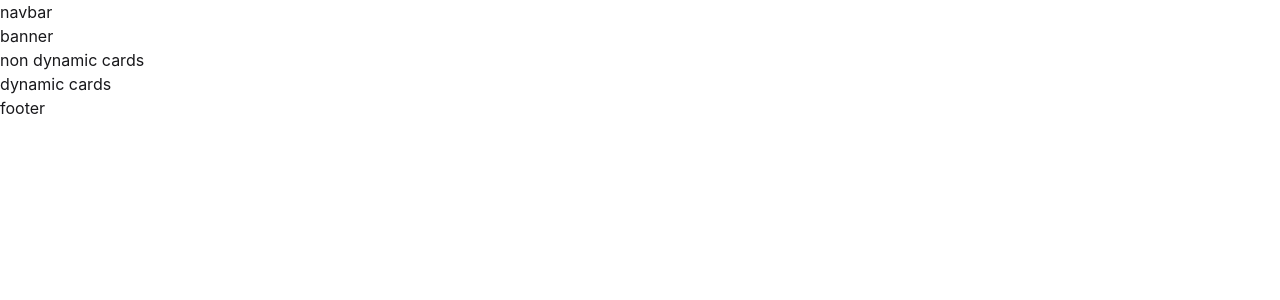
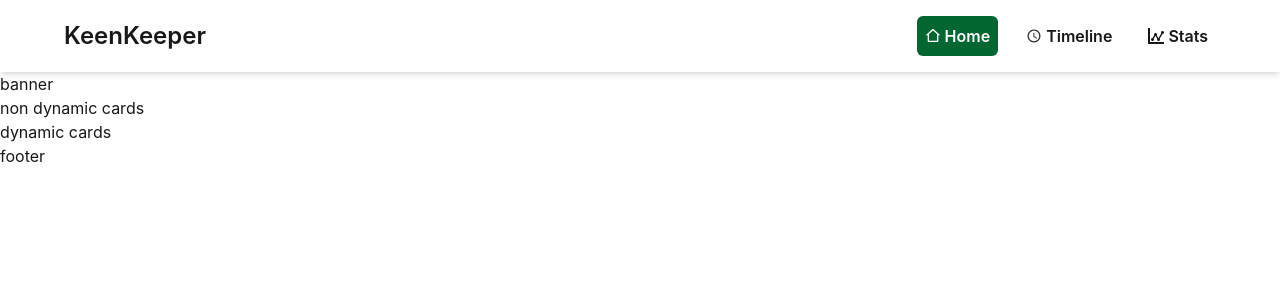
Before and after one commit to topu9872-cpu/programming-hero-a-07, a React (Vite) app: page / in a window 1280 px wide. Shown: the top 300 px of the page. Built offline with nearby package versions, Linux system fonts and the light colour scheme.

Commit message:
i completed navbar

```diff
--- a/package.json
+++ b/package.json
@@ -10,10 +10,12 @@
     "preview": "vite preview"
   },
   "dependencies": {
+    "@react-icons/all-files": "^4.1.0",
     "@tailwindcss/vite": "^4.2.2",
     "daisyui": "^5.5.19",
     "react": "^19.2.4",
     "react-dom": "^19.2.4",
+    "react-icons": "^5.6.0",
     "react-router-dom": "^7.14.0",
     "react-toastify": "^11.0.5",
     "recharts": "^3.8.1",
--- a/src/Components/MainPage/navbar/Navbar.jsx
+++ b/src/Components/MainPage/navbar/Navbar.jsx
@@ -1,9 +1,23 @@
-import React from 'react';
+
+import { ImStatsDots } from 'react-icons/im';
+import { IoMdTime } from 'react-icons/io';
+import { RiHome2Line } from 'react-icons/ri';
+import { NavLink } from 'react-router';
 
 const Navbar = () => {
     return (
-        <div>
-          navbar
+        <div className='flex justify-between items-center shadow-md py-4 px-16 mx-auto'>
+            <div className='text-2xl font-semibold'>
+
+        KeenKeeper
+            </div>
+            <div>
+                <ul className='flex gap-5'>
+                  <NavLink to='/' className={({isActive})=>`font-semibold p-2 rounded-md flex items-center gap-1 ${isActive && 'bg-green-800 text-white'}` }><RiHome2Line/>  Home</NavLink>
+                  <NavLink to='/timeline' className={({isActive})=>`font-semibold p-2 rounded-md flex items-center gap-1 ${isActive && 'bg-green-800 text-white'}` }><IoMdTime/>Timeline</NavLink>
+                  <NavLink to='/stats' className={({isActive})=>`font-semibold p-2 rounded-md flex items-center gap-1 ${isActive && 'bg-green-800 text-white'}` }> <ImStatsDots/> Stats</NavLink>
+                </ul>
+            </div>
         </div>
     );
 };
--- /dev/null
+++ b/src/Components/stats/Stats.jsx
@@ -0,0 +1,11 @@
+import React from 'react';
+
+const Stats = () => {
+    return (
+        <div>
+            stats
+        </div>
+    );
+};
+
+export default Stats;
--- /dev/null
+++ b/src/Components/timeline/TimeLine.jsx
@@ -0,0 +1,11 @@
+import React from 'react';
+
+const TimeLine = () => {
+    return (
+        <div>
+           timeline
+        </div>
+    );
+};
+
+export default TimeLine;
```
Also changed, not shown: src/main.jsx (+10 -0 lines), 1 other file (tests, documents, lock files or other folders).
